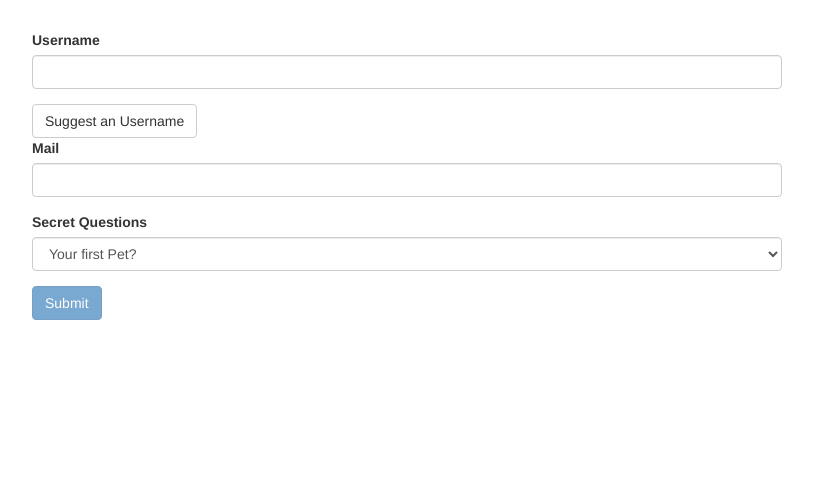
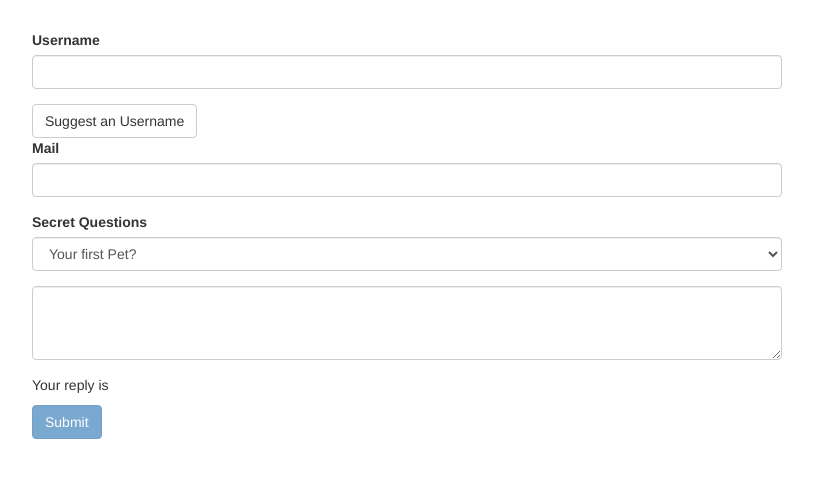
Before and after one commit to VitoCornelius/Angular-learn_forms, an Angular app: page / in a window 1280 px wide. Shown: the top 478 px of the page, without its empty margins (233-1046 px from the left). Built offline with nearby package versions, Linux system fonts and the light colour scheme.

Commit message:
add two way binding to the questionAnswer field

```diff
--- a/src/app/app.component.html
+++ b/src/app/app.component.html
@@ -15,7 +15,9 @@
             required
             >
           </div>
+
           <button class="btn btn-default" type="button">Suggest an Username</button>
+
           <div class="form-group">
             <label for="email">Mail</label>
             <input type="email"
@@ -30,9 +32,11 @@
             <span class="help-block" *ngIf="!email.valid && email.touched">Please enter a valid email</span>
           </div>
         </div>
+
         <div class="form-group">
           <label for="secret">Secret Questions</label>
-          <select id="secret" class="form-control"
+          <select id="secret"
+          class="form-control"
           [ngModel]="defaultQuestion"
           name="secret"
           >
@@ -40,11 +44,24 @@
             <option value="teacher">Your first teacher?</option>
           </select>
         </div>
+
+        <div class="form-group">
+          <textarea
+          name="questionAnswer"
+          class="form-control"
+          rows="3"
+          [(ngModel)]="answer">
+          </textarea>
+        </div>
+
+        <p>Your reply is {{ answer }}</p>
+
         <button
         class="btn btn-primary"
         type="submit"
         [disabled]="!f.valid"
         >Submit</button>
+
       </form>
     </div>
   </div>
--- a/src/app/app.component.ts
+++ b/src/app/app.component.ts
@@ -9,7 +9,10 @@ import { NgForm } from '@angular/forms';
 export class AppComponent {
 
   @ViewChild('f',  {static: false}) signupForm : NgForm; //we can use this as well
+
   defaultQuestion = 'pet';
+
+  answer = ''; //two way biding
 
   suggestUserName() {
     const suggestedName = 'Superuser';
```
